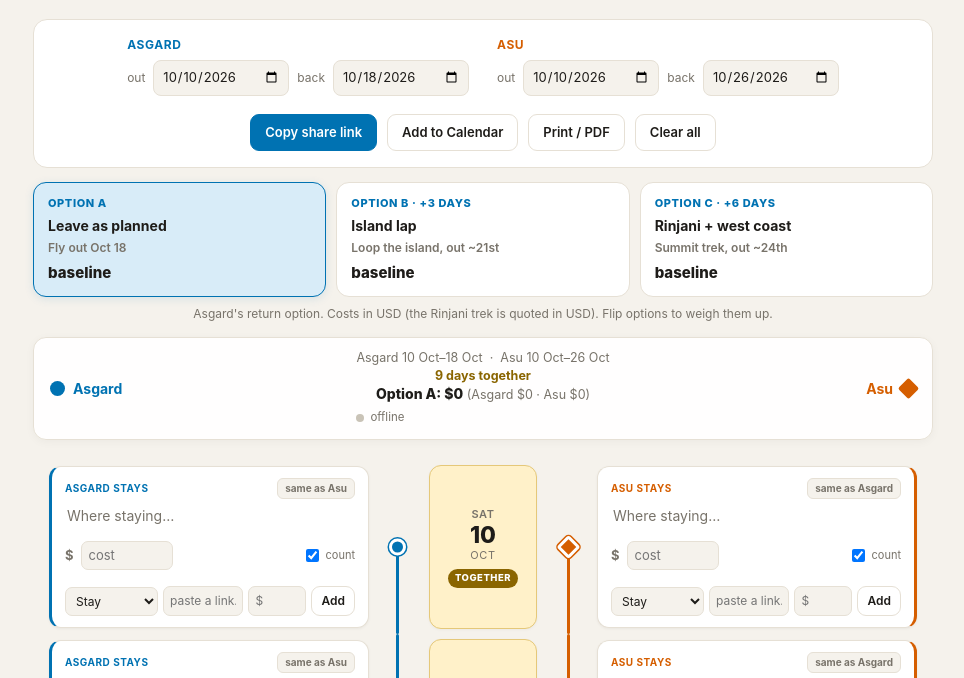
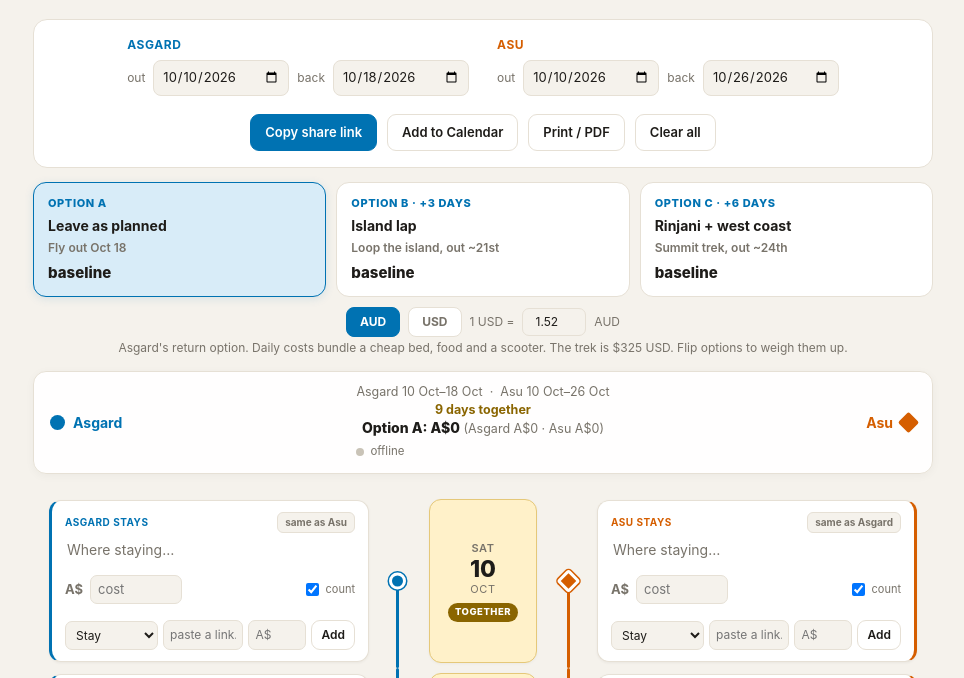
Before and after one commit to gdai-mate/trip-timeline, a plain HTML site: page index.html in a window 1280 px wide. Shown: the part 99-777 px from the top of the page, without its empty margins (157-1121 px from the left). Drawn offline with nearby package versions, Linux system fonts and the light colour scheme; no server answers.

Commit message:
AUD/USD currency toggle (default AUD, editable rate); daily seeds cover bed+food+scooter
Co-Authored-By: Claude Opus 4.8 <noreply@anthropic.com>

```diff
--- a/index.html
+++ b/index.html
@@ -71,6 +71,11 @@
   .scen .meta { font-size: 12px; color: var(--muted); }
   .scen .cost { font-size: 15px; font-weight: 800; margin-top: 2px; }
   .scen-note { text-align: center; font-size: 12px; color: var(--muted); margin: 2px 0 14px; }
+  .curbar { display: flex; align-items: center; justify-content: center; gap: 8px; margin: 10px 0 2px; flex-wrap: wrap; }
+  .curbtn { padding: 5px 13px; font-size: 12px; font-weight: 700; border-radius: 8px; border: 1px solid var(--line); background: var(--card); color: var(--muted); cursor: pointer; }
+  .curbtn.active { background: var(--asgard); color: #fff; border-color: var(--asgard); }
+  .fxlbl { font-size: 12px; color: var(--muted); }
+  .curbar input.fx { width: 64px; font: inherit; font-size: 12px; padding: 4px 7px; border: 1px solid var(--line); border-radius: 7px; background: var(--paper); color: var(--ink); text-align: center; }
 
   .topbar {
     position: sticky; top: 0; z-index: 20;
@@ -208,7 +213,7 @@
   }
   @media print {
     body { background: #fff; padding: 0; }
-    .controls, .tools, .addrow, .linkcard .x, .live, .scenarios, .print-hide { display: none !important; }
+    .controls, .tools, .addrow, .linkcard .x, .live, .scenarios, .curbar, .print-hide { display: none !important; }
     .daybox, .stay { box-shadow: none; }
   }
 </style>
@@ -238,7 +243,8 @@
   </div>
 
   <div class="scenarios" id="scenarios"></div>
-  <div class="scen-note">Asgard's return option. Costs in USD (the Rinjani trek is quoted in USD). Flip options to weigh them up.</div>
+  <div class="curbar" id="curbar"></div>
+  <div class="scen-note">Asgard's return option. Daily costs bundle a cheap bed, food and a scooter. The trek is $325 USD. Flip options to weigh them up.</div>
 
   <div class="topbar">
     <div class="who-tag asgard left"><span class="mark round"></span>Asgard</div>
@@ -259,9 +265,9 @@
   const SB_URL = 'https://myffnovjpdnezazjxlhl.supabase.co';
   const SB_KEY = 'sb_publishable_bd8XYmhmv8mH83Hjx3oZiw_DArf5vk0';
   const CFG_K = '__config__';
-  const SEED_K = '__seeded_v1__';
-  const CUR = '$';
+  const SEED_K = '__seeded_v2__';
   const BASE_END = '2026-10-18';   // the fork point: Asgard's planned fly-out
+  // All costs are STORED in USD (the trek is quoted USD). Display converts to the chosen currency.
 
   const SCEN = {
     A: { name: 'Leave as planned', meta: 'Fly out Oct 18', end: '2026-10-18' },
@@ -272,23 +278,26 @@
   const defaults = {
     asgard: { start: '2026-10-10', end: '2026-10-18' },
     asu:    { start: '2026-10-10', end: '2026-10-26' },
-    scenario: 'A'
+    scenario: 'A',
+    currency: 'AUD',
+    fx: 1.52           // 1 USD = x AUD (editable in the UI)
   };
 
   // seeded plans for Asgard's extra days (keyed per scenario). cost in USD.
+  // Costs in USD. Daily figures bundle a cheap bed + food + scooter unless noted.
   const SEED = {
     B: {
-      '2026-10-19': { text: 'Island lap — east to Tetebatu (rice terraces, waterfalls)', cost: 45 },
-      '2026-10-20': { text: 'Lap — north coast, Senggigi / Sira beach', cost: 55 },
-      '2026-10-21': { text: 'Back south, fly out via Denpasar', cost: 60 }
+      '2026-10-19': { text: 'Island lap — east to Tetebatu (rice terraces, waterfalls). Bed + food + scooter.', cost: 40 },
+      '2026-10-20': { text: 'Lap — north coast, Senggigi / Sira beach. Bed + food + scooter.', cost: 40 },
+      '2026-10-21': { text: 'Back south, last night + transfer to Denpasar.', cost: 55 }
     },
     C: {
-      '2026-10-19': { text: 'Rinjani Day 1 — Sembalun gate up to crater rim camp (Rinjani Dawn, group). $325 covers all 3 days.', cost: 325 },
-      '2026-10-20': { text: 'Rinjani Day 2 — summit 3726m, down to Segara Anak lake + hot springs', cost: 0 },
-      '2026-10-21': { text: 'Rinjani Day 3 — descend to Senaru, collect luggage', cost: 0 },
-      '2026-10-22': { text: 'Recover on the west coast — Senggigi', cost: 50 },
-      '2026-10-23': { text: 'Gili islands / west coast', cost: 55 },
-      '2026-10-24': { text: 'Back south, fly out via Denpasar', cost: 60 }
+      '2026-10-19': { text: 'Rinjani Day 1 — Sembalun gate to crater rim camp (Rinjani Dawn, group). $325 USD covers guide, porters, food, camp + park fees for all 3 days.', cost: 325 },
+      '2026-10-20': { text: 'Rinjani Day 2 — summit 3726m, down to Segara Anak lake + hot springs (on the mountain).', cost: 0 },
+      '2026-10-21': { text: 'Rinjani Day 3 — descend to Senaru, bed + food off the mountain.', cost: 20 },
+      '2026-10-22': { text: 'Recover west coast — Senggigi. Bed + food + scooter.', cost: 45 },
+      '2026-10-23': { text: 'Gili islands / west coast (incl. boat). Bed + food.', cost: 55 },
+      '2026-10-24': { text: 'Back south, last night + transfer to Denpasar.', cost: 55 }
     }
   };
 
@@ -333,7 +342,9 @@
     if (who === 'asgard' && parse(iso) > parse(BASE_END)) return 'asgard|' + iso + '#' + (scen || cfg.scenario);
     return who + '|' + iso;
   }
-  function money(n) { return CUR + (Math.round(n * 100) / 100).toLocaleString('en-US'); }
+  function rate() { return cfg.currency === 'USD' ? 1 : (cfg.fx || 1.52); }
+  function symbol() { return cfg.currency === 'USD' ? 'US$' : 'A$'; }
+  function money(baseUsd) { return symbol() + Math.round((baseUsd || 0) * rate()).toLocaleString('en-US'); }
 
   /* ---------- persistence ---------- */
   const timers = {};
@@ -395,6 +406,21 @@
     });
   }
 
+  function renderCurbar() {
+    const box = document.getElementById('curbar');
+    box.innerHTML = '';
+    ['AUD','USD'].forEach(c => {
+      const b = document.createElement('button'); b.className = 'curbtn' + (cfg.currency === c ? ' active' : ''); b.textContent = c;
+      b.addEventListener('click', () => { cfg.currency = c; saveCfgRow(); render(); });
+      box.appendChild(b);
+    });
+    const lbl = document.createElement('span'); lbl.className = 'fxlbl'; lbl.textContent = '1 USD =';
+    const r = document.createElement('input'); r.type = 'number'; r.step = '0.01'; r.className = 'fx'; r.value = cfg.fx || 1.52;
+    r.addEventListener('change', () => { cfg.fx = parseFloat(r.value) || 1.52; saveCfgRow(); render(); });
+    const aud = document.createElement('span'); aud.className = 'fxlbl'; aud.textContent = 'AUD';
+    box.appendChild(lbl); box.appendChild(r); box.appendChild(aud);
+  }
+
   function setScenario(s) {
     cfg.scenario = s;
     cfg.asgard.end = SCEN[s].end;
@@ -404,6 +430,7 @@
   function render() {
     Object.keys(cells).forEach(k => delete cells[k]);
     renderScenarios();
+    renderCurbar();
     const axisStart = Math.min(parse(cfg.asgard.start), parse(cfg.asu.start));
     const axisEnd   = Math.max(parse(cfg.asgard.end),   parse(cfg.asu.end));
     const tl = document.getElementById('timeline');
@@ -481,11 +508,11 @@
 
     // cost row
     const costrow = document.createElement('div'); costrow.className = 'costrow' + (data.costOn ? '' : ' off');
-    const cur = document.createElement('span'); cur.className = 'cur'; cur.textContent = CUR;
+    const cur = document.createElement('span'); cur.className = 'cur'; cur.textContent = symbol();
     const cost = document.createElement('input'); cost.type = 'number'; cost.className = 'cost'; cost.placeholder = 'cost'; cost.min = '0';
-    cost.value = (typeof data.cost === 'number') ? data.cost : '';
+    cost.value = (typeof data.cost === 'number') ? Math.round(data.cost * rate()) : '';
     cost.addEventListener('input', () => {
-      data.cost = cost.value === '' ? null : parseFloat(cost.value);
+      data.cost = cost.value === '' ? null : parseFloat(cost.value) / rate();
       queueSaveCell(key); refreshTotals();
     });
     const inc = document.createElement('label'); inc.className = 'inc';
@@ -531,13 +558,13 @@
     const sel = document.createElement('select');
     Object.keys(CATS).forEach(k => { const o = document.createElement('option'); o.value = k; o.textContent = CATS[k].label; sel.appendChild(o); });
     const url = document.createElement('input'); url.type = 'url'; url.className = 'url'; url.placeholder = 'paste a link…';
-    const lc = document.createElement('input'); lc.type = 'number'; lc.className = 'lc'; lc.placeholder = '$'; lc.min = '0';
+    const lc = document.createElement('input'); lc.type = 'number'; lc.className = 'lc'; lc.placeholder = symbol(); lc.min = '0';
     const add = document.createElement('button'); add.className = 'add'; add.textContent = 'Add';
     function addLink() {
       let v = url.value.trim(); if (!v) return;
       if (!/^https?:\/\//i.test(v)) v = 'https://' + v;
       const obj = { cat: sel.value, url: v, fetched: false };
-      if (lc.value !== '') { obj.cost = parseFloat(lc.value); obj.costOn = true; }
+      if (lc.value !== '') { obj.cost = parseFloat(lc.value) / rate(); obj.costOn = true; }
       data.links.push(obj); saveCell(key); drawLinks(); refreshTotals(); url.value = ''; lc.value = '';
     }
     add.addEventListener('click', addLink);
@@ -656,7 +683,7 @@
     const cell = cells[k];
     if (cell) {
       if (document.activeElement !== cell.ta) { cell.ta.value = cur.text; autosize(cell.ta); }
-      if (document.activeElement !== cell.costInput) { cell.costInput.value = (typeof cur.cost === 'number') ? cur.cost : ''; }
+      if (document.activeElement !== cell.costInput) { cell.costInput.value = (typeof cur.cost === 'number') ? Math.round(cur.cost * rate()) : ''; }
       cell.costCb.checked = cur.costOn; cell.costrow.classList.toggle('off', !cur.costOn);
       cell.drawLinks();
     }
```
